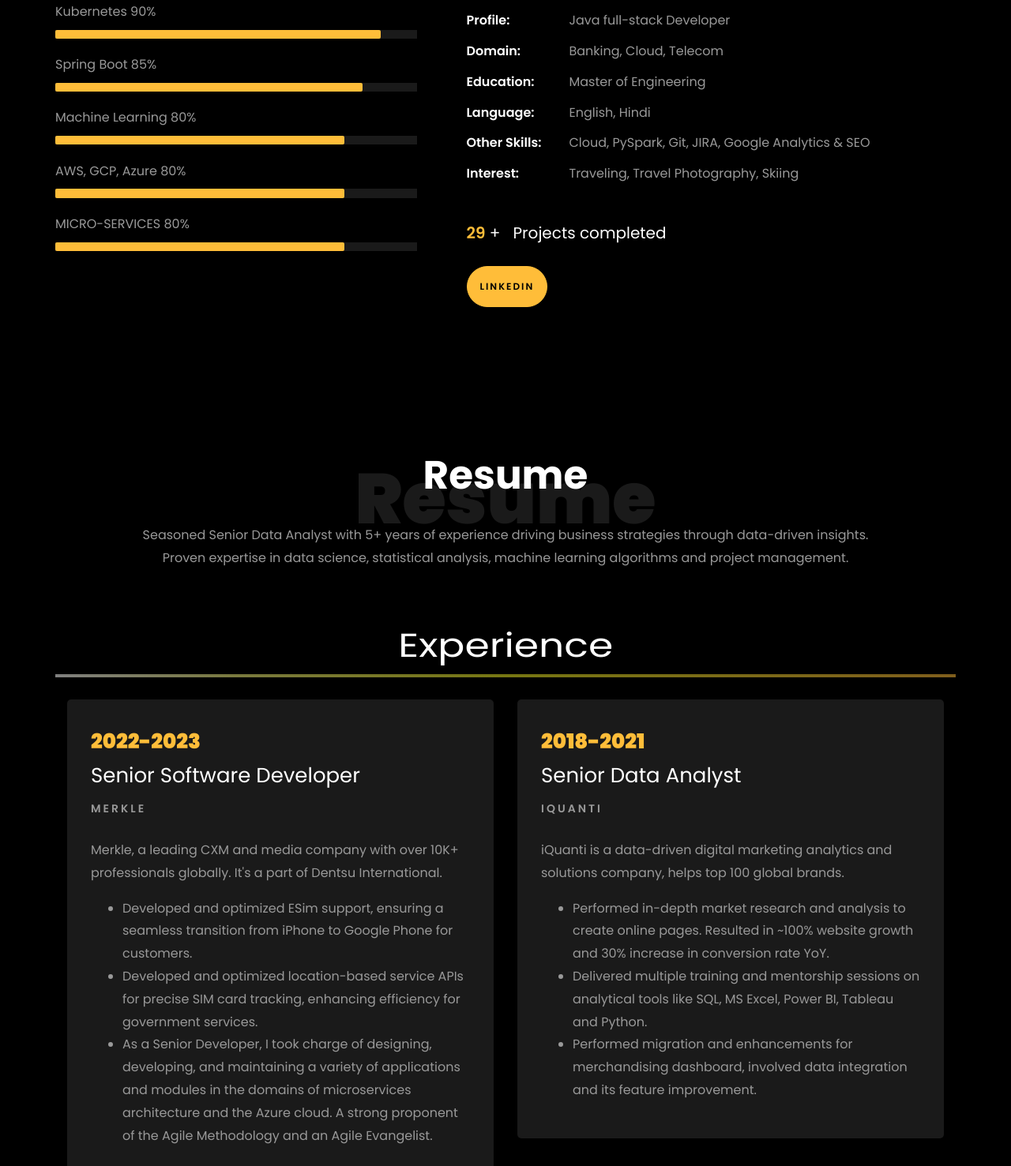
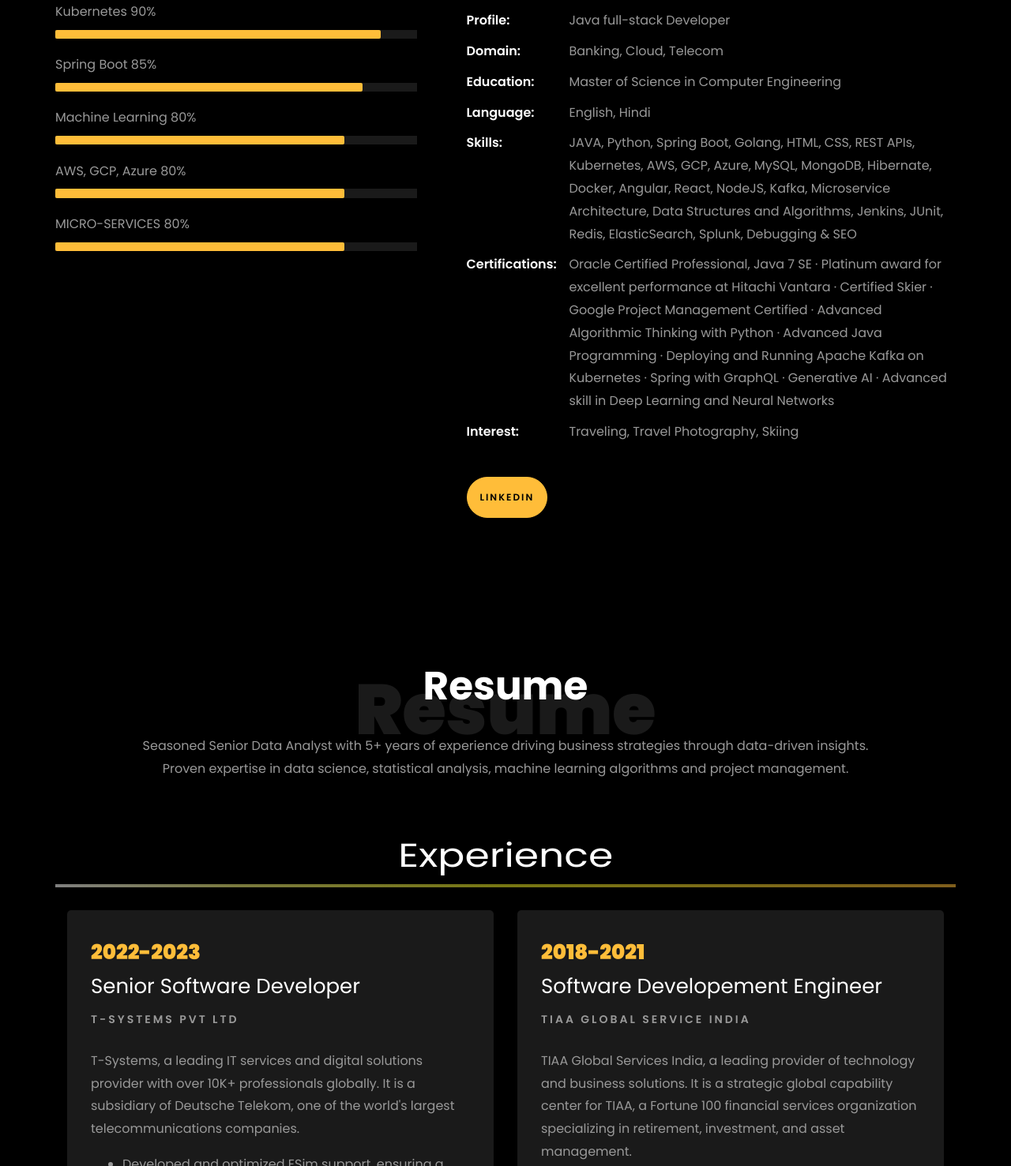
Before and after one commit to musafir-aishwarya/aishwaryadhore.github.io, a plain HTML site: page index.html in a window 1280 px wide. Shown: the part 1248-2725 px from the top of the page at 79% size. Drawn offline with Linux system fonts and the light colour scheme; files whose address does not match are found by name.

Commit message:
Update index.html

```diff
--- a/index.html
+++ b/index.html
@@ -284,9 +284,10 @@
 								<ul class="about-info mt-4 px-md-0 px-2">
 									<li class="d-flex"><span>Profile:</span> <span>Java full-stack Developer</span></li>
 									<li class="d-flex"><span>Domain:</span> <span>Banking, Cloud, Telecom</span></li>
-									<li class="d-flex"><span>Education:</span> <span>Master of Engineering</span></li>
+									<li class="d-flex"><span>Education:</span> <span>Master of Science in Computer Engineering</span></li>
 									<li class="d-flex"><span>Language:</span> <span>English, Hindi</span></li>
-									<li class="d-flex"><span>Other Skills:</span> <span>Cloud, PySpark, Git, JIRA, Google Analytics &amp; SEO</span></li>
+									<li class="d-flex"><span>Skills:</span> <span>JAVA, Python, Spring Boot, Golang, HTML, CSS, REST APIs, Kubernetes, AWS, GCP, Azure, MySQL, MongoDB, Hibernate, Docker, Angular, React, NodeJS, Kafka, Microservice Architecture, Data Structures and Algorithms, Jenkins, JUnit, Redis, ElasticSearch, Splunk, Debugging &amp; SEO</span></li>
+									<li class="d-flex"><span>Certifications:</span> <span>Oracle Certified Professional, Java 7 SE · Platinum award for excellent performance at Hitachi Vantara · Certified Skier · Google Project Management Certified · Advanced Algorithmic Thinking with Python · Advanced Java Programming · Deploying and Running Apache Kafka on Kubernetes · Spring with GraphQL · Generative AI · Advanced skill in Deep Learning and Neural Networks</span></li>
 									<li class="d-flex"><span>Interest:</span> <span>Traveling, Travel Photography, Skiing</span></li>
 
 								</ul>
@@ -296,10 +297,6 @@
 
 						<div class="counter-wrap ftco-animate d-flex mt-md-3">
 							<div class="text">
-								<p class="mb-4">
-									<span class="number" data-number="30">0</span> <span>+</span>
-									<span>&nbsp; Projects completed</span>
-								</p>
 								<p><a href="https://www.linkedin.com/in/aishwarya-dhore/" class="btn btn-primary py-3 px-3">LinkedIn</a></p>
 							</div>
 						</div>
@@ -333,8 +330,8 @@
 					<div class="resume-wrap ftco-animate">
 						<span class="date">2022-2023</span>
 						<h2>Senior Software Developer</h2>
-						<span class="position">Merkle</span>
-						<p class="mt-4">Merkle, a leading CXM and media company with over 10K+ professionals globally. It's a part of Dentsu International.
+						<span class="position">T-Systems Pvt Ltd</span>
+						<p class="mt-4"> T-Systems, a leading IT services and digital solutions provider with over 10K+ professionals globally. It is a subsidiary of Deutsche Telekom, one of the world's largest telecommunications companies.
 							<ul>
 								<li>Developed and optimized ESim support, ensuring a seamless transition from iPhone to Google Phone for customers.</li>
 								<li>Developed and optimized location-based service APIs for precise SIM card tracking, enhancing efficiency for government services.</li>
@@ -348,13 +345,13 @@
 				<div class="col-md-6">
 					<div class="resume-wrap ftco-animate">
 						<span class="date">2018-2021</span>
-						<h2>Senior Data Analyst</h2>
-						<span class="position">iQuanti</span>
-						<p class="mt-4">iQuanti is a data-driven digital marketing analytics and solutions company, helps top 100 global brands.
+						<h2>Software Developement Engineer</h2>
+						<span class="position">TIAA global service India</span>
+						<p class="mt-4">TIAA Global Services India, a leading provider of technology and business solutions. It is a strategic global capability center for TIAA, a Fortune 100 financial services organization specializing in retirement, investment, and asset management.
 							<ul>
-								<li>Performed in-depth market research and analysis to create online pages. Resulted in ~100% website growth and 30% increase in conversion rate YoY.</li>
-								<li>Delivered multiple training and mentorship sessions on analytical tools like SQL, MS Excel, Power BI, Tableau and Python.</li>
-								<li>Performed migration and enhancements for merchandising dashboard, involved data integration and its feature improvement.</li>
+								<li>Designed and developed cloud-native microservices using Spring Boot to enhance resource management solutions, improving system scalability and performance within the professional services domain.</li>
+								<li>Led migration of structured databases to MongoDB using Talend, streamlining data integration and enabling flexibility to meet evolving business needs.</li>
+								<li>Developed a user-facing Angular portal for retired users, ensuring efficient portfolio management and enhancing user experience, while building comprehensive test suites to maintain system stability.</li>
 							</ul>
 						</p>
 					</div>
```
